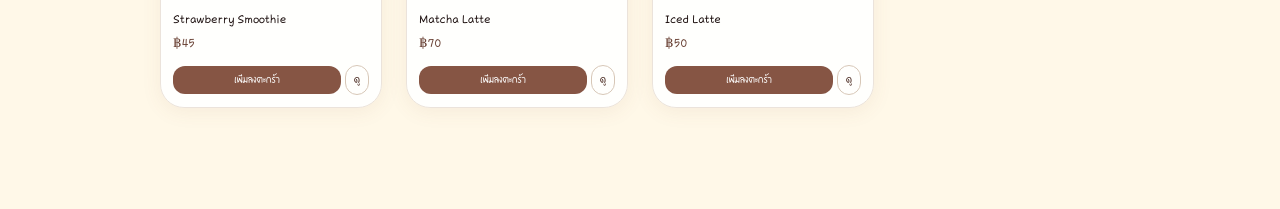
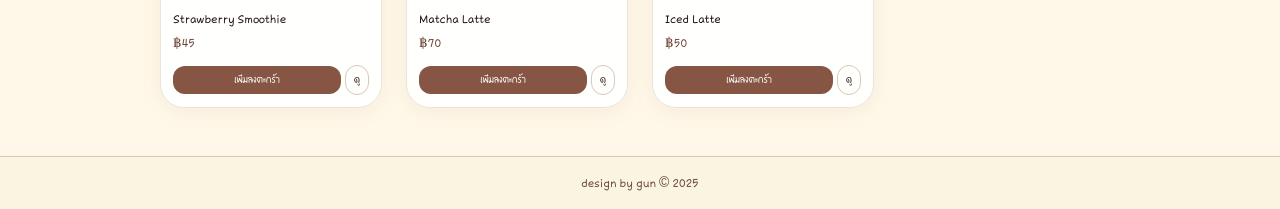
Before and after one commit to TeeNzario/24cafe, a plain HTML site: page index.html in a window 1280 px wide. Shown: the part 980-1189 px from the top of the page. Before the commit the page ends 1136 px from the top, so only its background shows below. Drawn offline with nearby package versions, Linux system fonts and the light colour scheme.

Commit message:
add fotter

```diff
--- a/index.html
+++ b/index.html
@@ -985,5 +985,10 @@
       updateFilterButtons();
       renderMenu();
     </script>
+        <!-- Footer -->
+        <footer class="content-layer bg-[#faf5e0] border-t border-secondary-200 py-4 text-center text-sm text-secondary-600">
+          design by gun © 2025
+        </footer>
+
   </body>
 </html>
```
